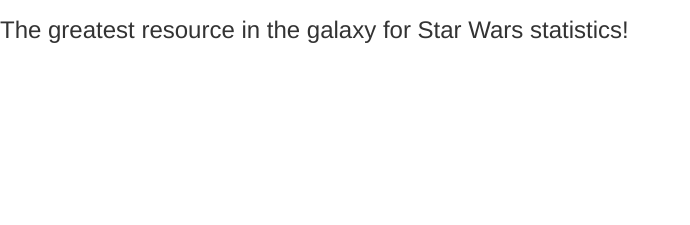
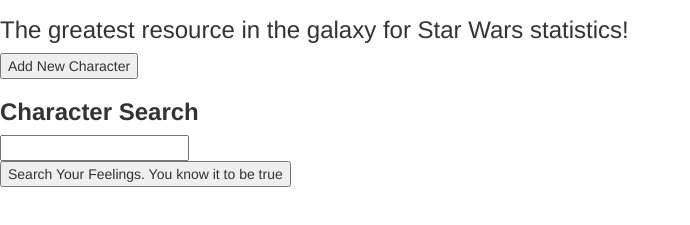
Before and after one commit to kendayao/server-practice, a website: page index.html in a window 1280 px wide. Shown: the part 63-288 px from the top of the page, without its empty margins (0-690 px from the left). Drawn offline with nearby package versions, Linux system fonts and the light colour scheme.

Commit message:
added text to html

```diff
--- a/index.html
+++ b/index.html
@@ -10,9 +10,14 @@
     <div class='title__container'>
       <h1>Star Wars Express</h1>
       <h3>The greatest resource in the galaxy for Star Wars statistics!</h3>
+      <button>Add New Character</button>
     </div>
     <div class='search__container'>
-
+      <h3><strong>Character Search</strong></h3>
+      <form>
+        <input type="text">
+      </form>
+      <button>Search Your Feelings. You know it to be true</button>
     </div>
     <div class='stat__container'>
 
```
